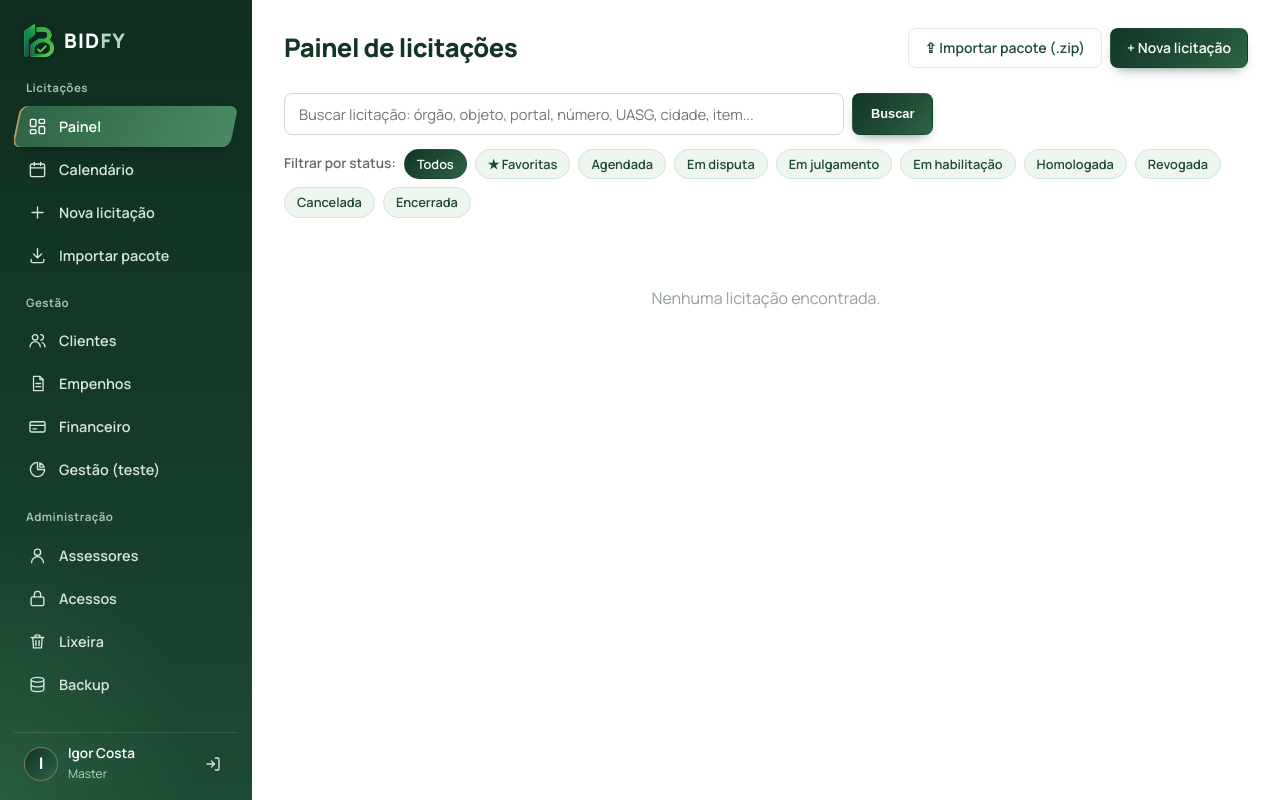
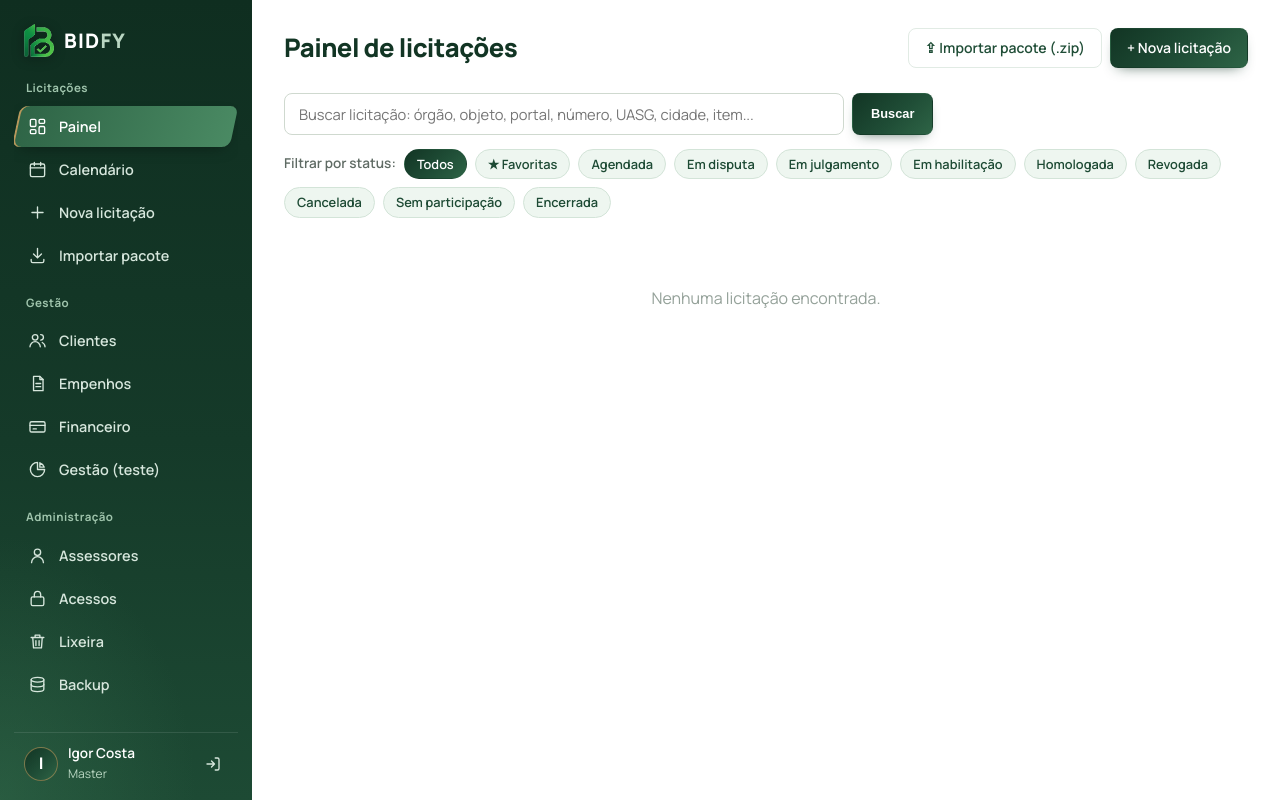
Before and after one commit to igorsantoscost-rgb/Software-de-Licita-es, a Flask app: page /painel in a window 1280 px wide. Run offline with Flask 3, Linux system fonts and the light colour scheme; a user stored in the database is signed in; data that the repository does not hold is empty.

Commit message:
feat: status sem participacao com justificativa e migracao das encerradas sem participacao

```diff
--- a/app/__init__.py
+++ b/app/__init__.py
@@ -101,6 +101,7 @@ def create_app():
 
     _ROTULOS_STATUS = {
         "em habilitacao": "Em habilitação",
+        "sem participacao": "Sem participação",
         "ordinario": "Ordinário",
         "aguardando pagamento": "Aguardando pagamento",
     }
@@ -132,6 +133,7 @@ def create_app():
         _seed_admin(app)
         _seed_capag_estados()
         _padronizar_textos_importados()
+        _migrar_encerradas_sem_participacao()
 
     return app
 
@@ -454,3 +456,26 @@ def _padronizar_textos_importados():
     except Exception:
         # outro worker do gunicorn pode ter aplicado ao mesmo tempo (nome unico)
         db.session.rollback()
+
+
+def _migrar_encerradas_sem_participacao():
+    """Uma unica vez: licitacoes "encerradas" cuja justificativa diz que nao
+    houve participacao passam para o status novo "sem participacao"."""
+    from app.models import Licitacao, MigracaoAplicada
+    from app.capag import normalizar
+    nome = "encerradas_sem_participacao_v1"
+    try:
+        if MigracaoAplicada.query.filter_by(nome=nome).first():
+            return
+        movidas = 0
+        for lic in Licitacao.query.filter_by(status="encerrada").all():
+            motivo = normalizar(lic.motivo_encerramento or "")
+            if "sem particip" in motivo or "nao particip" in motivo:
+                lic.status = "sem participacao"
+                movidas += 1
+        db.session.add(MigracaoAplicada(nome=nome))
+        db.session.commit()
+        if movidas:
+            print(f"[migracao] {movidas} licitacao(oes) encerrada(s) passaram para 'sem participacao'.")
+    except Exception:
+        db.session.rollback()
--- a/app/models.py
+++ b/app/models.py
@@ -95,6 +95,7 @@ STATUS_CHOICES = [
     "homologada",
     "revogada",
     "cancelada",
+    "sem participacao",
     "encerrada",
 ]
 
--- a/app/routes/gestao.py
+++ b/app/routes/gestao.py
@@ -11,8 +11,8 @@ no mes em que foi cadastrada):
 - participada: chegou a disputa (em disputa, em julgamento, em habilitacao,
   homologada ou encerrada);
 - vencida: homologada;
-- sem participacao: revogada, cancelada ou ainda "agendada" com a data da
-  disputa ja passada;
+- sem participacao: status "sem participacao", revogada, cancelada ou ainda
+  "agendada" com a data da disputa ja passada;
 - aguardando disputa: agendada com data futura (ou sem data);
 - valor homologado: soma do valor homologado das vencidas;
 - valor empenhado: soma dos empenhos recebidos no periodo.
@@ -29,7 +29,7 @@ from app.models import Licitacao, Empenho, Cliente
 gestao_bp = Blueprint("gestao", __name__, url_prefix="/gestao")
 
 PARTICIPOU = {"em disputa", "em julgamento", "em habilitacao", "homologada", "encerrada"}
-NAO_PARTICIPOU = {"revogada", "cancelada"}
+NAO_PARTICIPOU = {"revogada", "cancelada", "sem participacao"}
 
 MESES = ["", "Jan", "Fev", "Mar", "Abr", "Mai", "Jun",
          "Jul", "Ago", "Set", "Out", "Nov", "Dez"]
--- a/app/routes/licitacoes.py
+++ b/app/routes/licitacoes.py
@@ -318,16 +318,21 @@ def atualizar_status(id):
             flash("Valor homologado inválido.", "erro")
             return redirect(destino)
 
-    elif novo == "encerrada":
+    elif novo in ("encerrada", "sem participacao"):
+        # mesma coluna guarda o motivo do encerramento ou a justificativa da nao participacao
         motivo = request.form.get("motivo_encerramento", "").strip()
         if not motivo:
-            flash("Para marcar como Encerrada, informe o motivo (ex: 2º colocado).", "erro")
+            if novo == "encerrada":
+                flash("Para marcar como Encerrada, informe o motivo (ex: 2º colocado).", "erro")
+            else:
+                flash("Para marcar como Sem participação, informe a justificativa (ex: prazo de entrega inviável).", "erro")
             return redirect(destino)
-        lic.motivo_encerramento = motivo
+        lic.motivo_encerramento = motivo[:300]
 
     lic.status = novo
     db.session.commit()
-    flash(f"Status atualizado para '{novo}'.", "ok")
+    rotulos = {"em habilitacao": "Em habilitação", "sem participacao": "Sem participação"}
+    flash(f"Status atualizado para '{rotulos.get(novo, novo.capitalize())}'.", "ok")
     return redirect(destino)
 
 
--- a/app/routes/main.py
+++ b/app/routes/main.py
@@ -18,7 +18,7 @@ _ORDEM_STATUS = {s: i for i, s in enumerate(STATUS_ATIVOS)}
 
 # Status que, uma vez atingidos, tiram a licitacao do calendario (ela continua
 # disponivel no painel, so nao faz mais sentido ocupar espaco na agenda).
-STATUS_OCULTOS_CALENDARIO = ["revogada", "cancelada", "encerrada"]
+STATUS_OCULTOS_CALENDARIO = ["revogada", "cancelada", "sem participacao", "encerrada"]
 
 
 
--- a/app/static/css/style.css
+++ b/app/static/css/style.css
@@ -1439,3 +1439,8 @@ body.com-menu.relatorio-pagina { background: #eef2ee; margin: 0; padding: 0 0 40
 }
 body.relatorio-gerando .relatorio-folha { margin: 0; border-radius: 0; box-shadow: none; width: auto; max-width: none; }
 body.com-menu.relatorio-gerando { padding: 0; background: #fff; }
+
+/* Status "sem participacao" */
+.status-sem-participacao, body.com-menu .status-sem-participacao { background: #f3ece4; color: #6b4e2e; }
+/* rotulos de status ja chegam com a primeira maiuscula certa ("Sem participação") */
+.badge, .select-status-mini { text-transform: none; }
--- a/app/static/js/app.js
+++ b/app/static/js/app.js
@@ -91,7 +91,14 @@ function atualizarCamposCondicionaisStatus() {
     campoValorHomologado.style.display = (valor === 'homologada') ? 'flex' : 'none';
   }
   if (campoMotivoEncerramento) {
-    campoMotivoEncerramento.style.display = (valor === 'encerrada') ? 'flex' : 'none';
+    const pedeMotivo = (valor === 'encerrada' || valor === 'sem participacao');
+    campoMotivoEncerramento.style.display = pedeMotivo ? 'flex' : 'none';
+    const rotulo = document.getElementById('rotulo-motivo-encerramento');
+    const input = document.getElementById('input-motivo-encerramento');
+    if (rotulo && pedeMotivo) {
+      rotulo.textContent = valor === 'sem participacao' ? 'Justificativa da não participação *' : 'Motivo do encerramento *';
+      if (input) input.placeholder = valor === 'sem participacao' ? 'Ex: prazo de entrega inviável' : 'Ex: 2º colocado';
+    }
   }
 }
 
@@ -133,8 +140,13 @@ document.querySelectorAll('.btn-cancelar-edicao-comentario').forEach(btn => {
     },
     encerrada: {
       inputOcultoClasse: 'input-motivo-encerramento-oculto',
-      rotulo: 'Motivo do Encerramento *',
+      rotulo: 'Motivo do encerramento *',
       placeholder: 'Ex: 2º colocado',
+    },
+    'sem participacao': {
+      inputOcultoClasse: 'input-motivo-encerramento-oculto',
+      rotulo: 'Justificativa da não participação *',
+      placeholder: 'Ex: prazo de entrega inviável',
     },
   };
 
--- a/app/templates/base.html
+++ b/app/templates/base.html
@@ -7,7 +7,7 @@
   <link rel="preconnect" href="https://fonts.googleapis.com">
   <link rel="preconnect" href="https://fonts.gstatic.com" crossorigin>
   <link href="https://fonts.googleapis.com/css2?family=Manrope:wght@400;500;600;700;800&display=swap" rel="stylesheet">
-  <link rel="stylesheet" href="{{ url_for('static', filename='css/style.css') }}?v=costa7">
+  <link rel="stylesheet" href="{{ url_for('static', filename='css/style.css') }}?v=costa8">
   <link rel="icon" type="image/x-icon" href="{{ url_for('static', filename='img/favicon.ico') }}">
   <link rel="apple-touch-icon" href="{{ url_for('static', filename='img/apple-touch-icon.png') }}">
 </head>
@@ -85,6 +85,6 @@
   {% block conteudo %}{% endblock %}
 </main>
 
-<script src="{{ url_for('static', filename='js/app.js') }}?v=costa7"></script>
+<script src="{{ url_for('static', filename='js/app.js') }}?v=costa8"></script>
 </body>
 </html>
--- a/app/templates/detalhe_licitacao.html
+++ b/app/templates/detalhe_licitacao.html
@@ -47,8 +47,8 @@
 </div>
 
 <div class="campo campo-condicional campo-condicional-header" id="campo-motivo-encerramento" style="display: none;">
-  <label>Motivo do Encerramento *</label>
-  <input type="text" name="motivo_encerramento" form="form-status" placeholder="Ex: 2º colocado"
+  <label id="rotulo-motivo-encerramento">{{ 'Justificativa da não participação *' if lic.status == 'sem participacao' else 'Motivo do encerramento *' }}</label>
+  <input type="text" name="motivo_encerramento" form="form-status" placeholder="Ex: 2º colocado" id="input-motivo-encerramento"
          value="{{ lic.motivo_encerramento or '' }}">
 </div>
 {% endif %}
--- a/app/templates/gestao_relatorio.html
+++ b/app/templates/gestao_relatorio.html
@@ -7,7 +7,7 @@
   <link rel="preconnect" href="https://fonts.googleapis.com">
   <link rel="preconnect" href="https://fonts.gstatic.com" crossorigin>
   <link href="https://fonts.googleapis.com/css2?family=Manrope:wght@400;500;600;700;800&display=swap" rel="stylesheet">
-  <link rel="stylesheet" href="{{ url_for('static', filename='css/style.css') }}?v=costa7">
+  <link rel="stylesheet" href="{{ url_for('static', filename='css/style.css') }}?v=costa8">
   <link rel="icon" type="image/x-icon" href="{{ url_for('static', filename='img/favicon.ico') }}">
 </head>
 <body class="com-menu relatorio-pagina">
--- a/app/templates/painel.html
+++ b/app/templates/painel.html
@@ -115,7 +115,7 @@
           {% endif %}
           {% if l.status == 'homologada' and l.valor_homologado %}
           <br><span class="valor-destaque-homologado">R$ {{ "%.2f"|format(l.valor_homologado)|replace('.', ',') }}</span>
-          {% elif l.status == 'encerrada' and l.motivo_encerramento %}
+          {% elif l.status in ('encerrada', 'sem participacao') and l.motivo_encerramento %}
           <br><span class="motivo-encerramento-info">{{ l.motivo_encerramento }}</span>
           {% endif %}
         </td>
```
